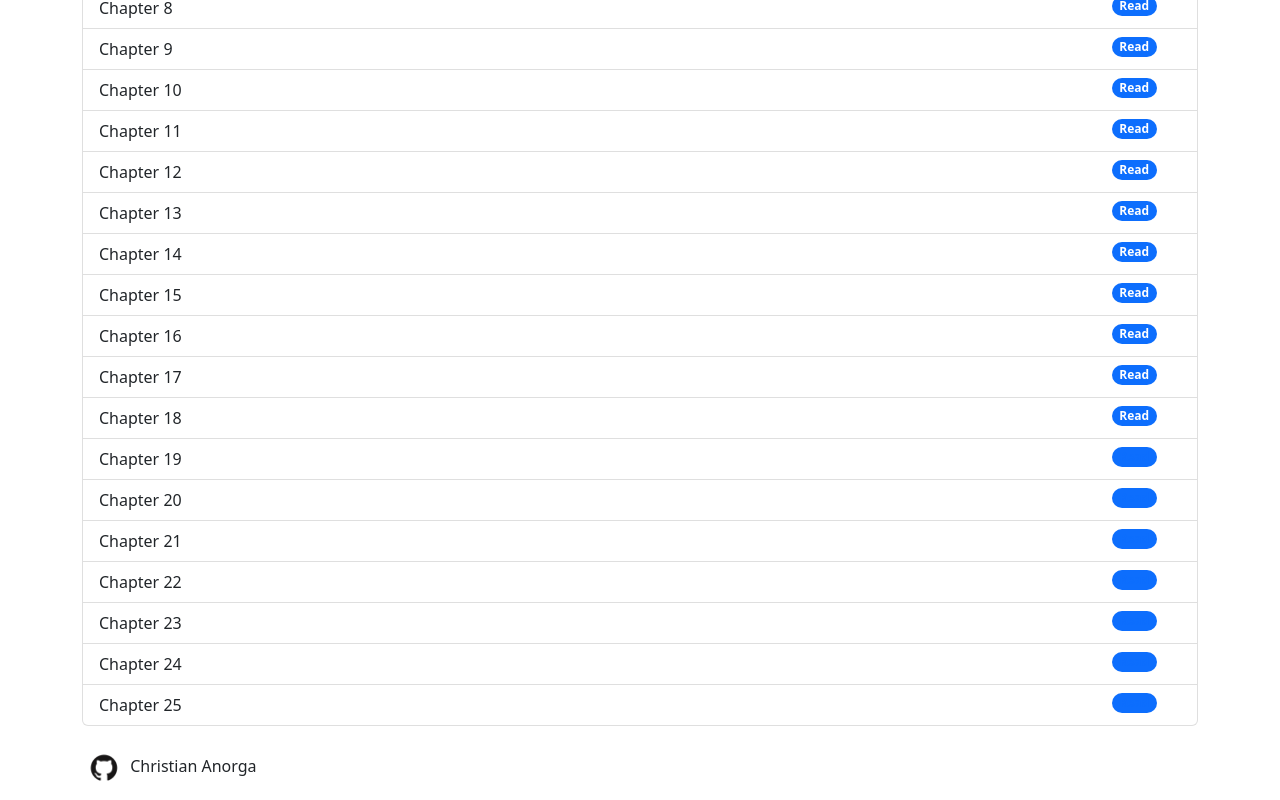
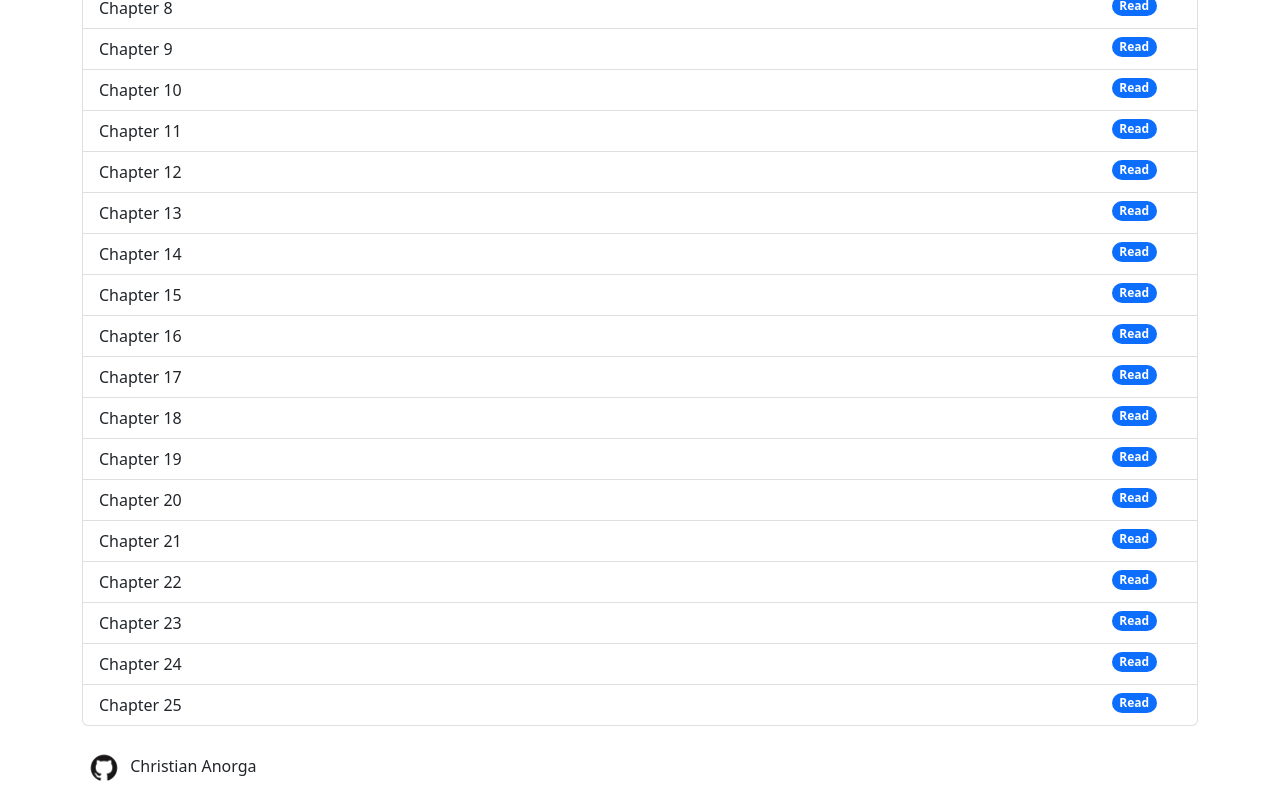
Before and after one commit to anorga/manga-react-app, a React (Create React App) app: page /chainsaw in a window 1280 px wide. Shown: the part 588-1388 px from the top of the page. Built offline with nearby package versions, Linux system fonts and the light colour scheme.

Commit message:
Update Chainsaw.js

```diff
--- a/src/components/Chainsaw.js
+++ b/src/components/Chainsaw.js
@@ -27,13 +27,13 @@ function Chainsaw() {
                 <li className="list-group-item list-group-item-action">Chapter 16<span style={{ float: 'right' }} className="badge rounded-pill bg-primary"><a style={{color: "white", textDecoration: "none"}} href="https://chainsaw-man-mangas.com/manga/chainsaw-man-chapter-16/">Read</a></span></li>
                 <li className="list-group-item list-group-item-action">Chapter 17<span style={{ float: 'right' }} className="badge rounded-pill bg-primary"><a style={{color: "white", textDecoration: "none"}} href="https://chainsaw-man-mangas.com/manga/chainsaw-man-chapter-17/">Read</a></span></li>
                 <li className="list-group-item list-group-item-action">Chapter 18<span style={{ float: 'right' }} className="badge rounded-pill bg-primary"><a style={{color: "white", textDecoration: "none"}} href="https://chainsaw-man-mangas.com/manga/chainsaw-man-chapter-18/">Read</a></span></li>
-                <li className="list-group-item list-group-item-action">Chapter 19<span style={{ float: 'right' }} className="badge rounded-pill bg-primary"><a href="https://chainsaw-man-mangas.com/manga/chainsaw-man-chapter-19/">Read</a></span></li>
-                <li className="list-group-item list-group-item-action">Chapter 20<span style={{ float: 'right' }} className="badge rounded-pill bg-primary"><a href="https://chainsaw-man-mangas.com/manga/chainsaw-man-chapter-20/">Read</a></span></li>
-                <li className="list-group-item list-group-item-action">Chapter 21<span style={{ float: 'right' }} className="badge rounded-pill bg-primary"><a href="https://chainsaw-man-mangas.com/manga/chainsaw-man-chapter-21/">Read</a></span></li>
-                <li className="list-group-item list-group-item-action">Chapter 22<span style={{ float: 'right' }} className="badge rounded-pill bg-primary"><a href="https://chainsaw-man-mangas.com/manga/chainsaw-man-chapter-22/">Read</a></span></li>
-                <li className="list-group-item list-group-item-action">Chapter 23<span style={{ float: 'right' }} className="badge rounded-pill bg-primary"><a href="https://chainsaw-man-mangas.com/manga/chainsaw-man-chapter-23/">Read</a></span></li>
-                <li className="list-group-item list-group-item-action">Chapter 24<span style={{ float: 'right' }} className="badge rounded-pill bg-primary"><a href="https://chainsaw-man-mangas.com/manga/chainsaw-man-chapter-24/">Read</a></span></li>
-                <li className="list-group-item list-group-item-action">Chapter 25<span style={{ float: 'right' }} className="badge rounded-pill bg-primary"><a href="https://chainsaw-man-mangas.com/manga/chainsaw-man-chapter-25/">Read</a></span></li>
+                <li className="list-group-item list-group-item-action">Chapter 19<span style={{ float: 'right' }} className="badge rounded-pill bg-primary"><a style={{color: "white", textDecoration: "none"}} href="https://chainsaw-man-mangas.com/manga/chainsaw-man-chapter-19/">Read</a></span></li>
+                <li className="list-group-item list-group-item-action">Chapter 20<span style={{ float: 'right' }} className="badge rounded-pill bg-primary"><a style={{color: "white", textDecoration: "none"}} href="https://chainsaw-man-mangas.com/manga/chainsaw-man-chapter-20/">Read</a></span></li>
+                <li className="list-group-item list-group-item-action">Chapter 21<span style={{ float: 'right' }} className="badge rounded-pill bg-primary"><a style={{color: "white", textDecoration: "none"}} href="https://chainsaw-man-mangas.com/manga/chainsaw-man-chapter-21/">Read</a></span></li>
+                <li className="list-group-item list-group-item-action">Chapter 22<span style={{ float: 'right' }} className="badge rounded-pill bg-primary"><a style={{color: "white", textDecoration: "none"}} href="https://chainsaw-man-mangas.com/manga/chainsaw-man-chapter-22/">Read</a></span></li>
+                <li className="list-group-item list-group-item-action">Chapter 23<span style={{ float: 'right' }} className="badge rounded-pill bg-primary"><a style={{color: "white", textDecoration: "none"}} href="https://chainsaw-man-mangas.com/manga/chainsaw-man-chapter-23/">Read</a></span></li>
+                <li className="list-group-item list-group-item-action">Chapter 24<span style={{ float: 'right' }} className="badge rounded-pill bg-primary"><a style={{color: "white", textDecoration: "none"}} href="https://chainsaw-man-mangas.com/manga/chainsaw-man-chapter-24/">Read</a></span></li>
+                <li className="list-group-item list-group-item-action">Chapter 25<span style={{ float: 'right' }} className="badge rounded-pill bg-primary"><a style={{color: "white", textDecoration: "none"}} href="https://chainsaw-man-mangas.com/manga/chainsaw-man-chapter-25/">Read</a></span></li>
             </ul>
         </Container>
     );
```
